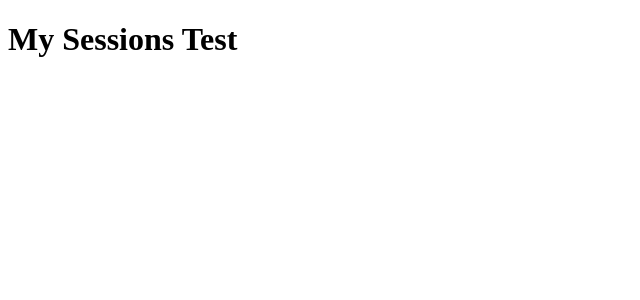
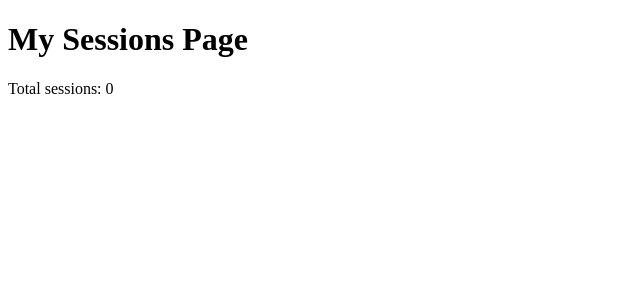
Before and after one commit to Nithya059/arvyax-fullstack, a Next.js app in the folder frontend/: page /my-sessions in a window 1280 px wide. Shown: the top 300 px of the page, without its empty margins (0-640 px from the left). Built offline with nearby package versions, Linux system fonts and the light colour scheme.

Commit message:
Update my-sessions.js

```diff
--- a/frontend/pages/my-sessions.js
+++ b/frontend/pages/my-sessions.js
@@ -1,7 +1,12 @@
+import { useState } from "react";
+
 export default function MySessions() {
+  const [items, setItems] = useState([]);
+
   return (
     <div>
-      <h1>My Sessions Test</h1>
+      <h1>My Sessions Page</h1>
+      <p>Total sessions: {items.length}</p>
     </div>
   );
 }
```
